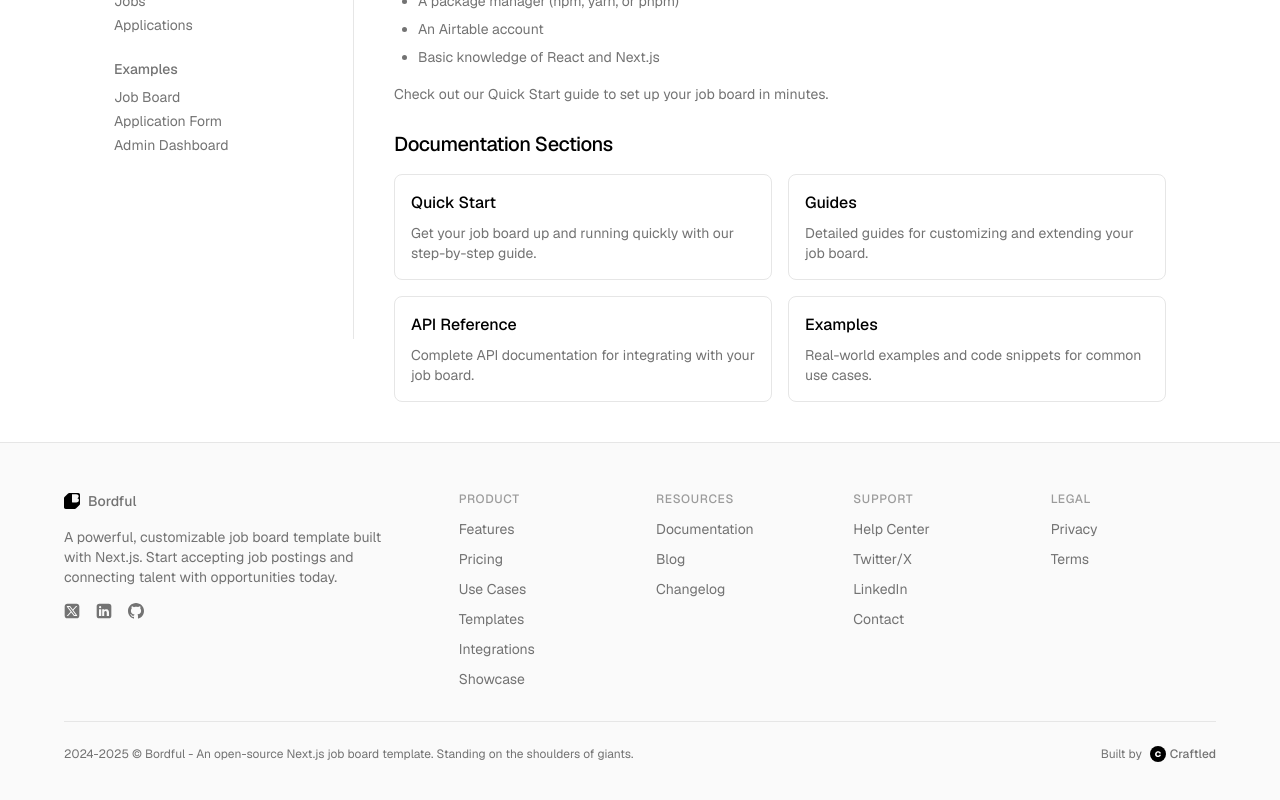
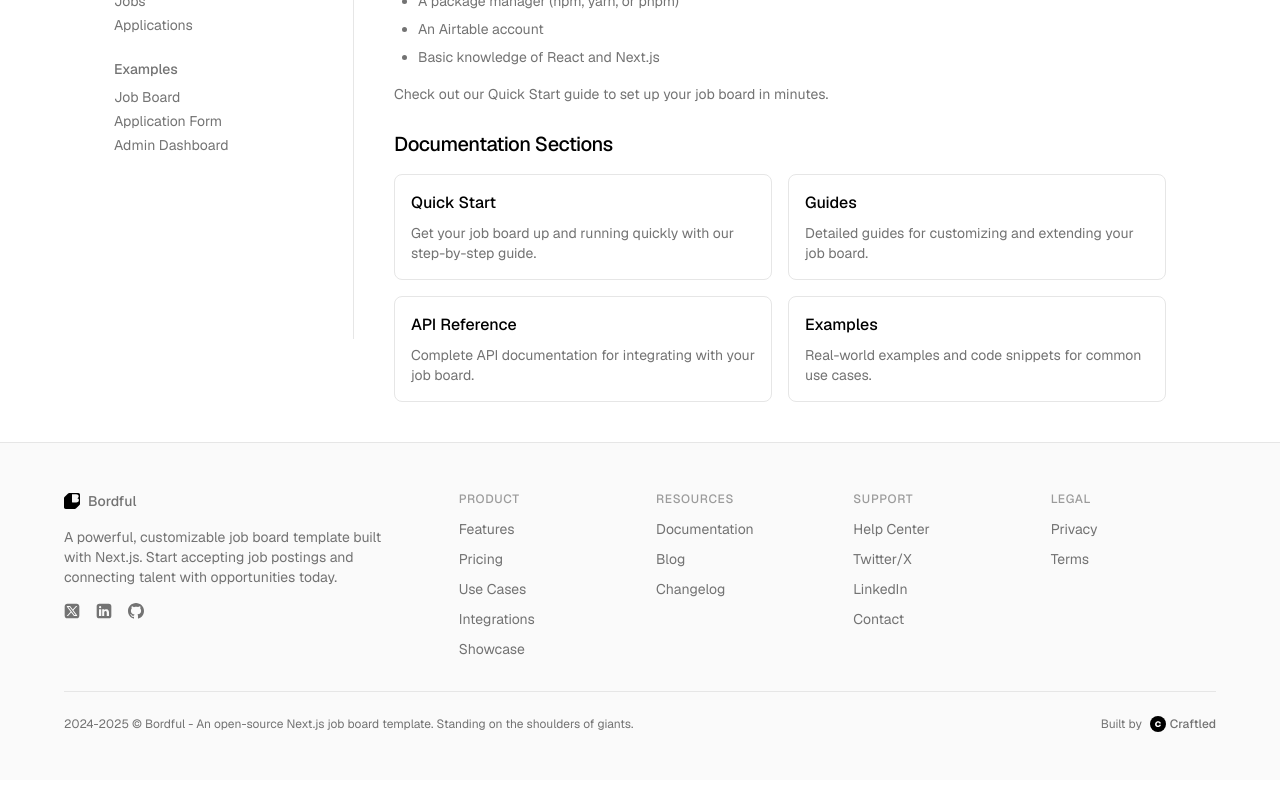
Before and after one commit to craftyme/bordful-marketing, a Next.js app: page /docs in a window 1280 px wide. Shown: the part 461-1261 px from the top of the page. Built offline with nearby package versions, Linux system fonts and the light colour scheme.

Commit message:
Update site-footer.tsx

```diff
--- a/components/site-footer.tsx
+++ b/components/site-footer.tsx
@@ -22,7 +22,6 @@ const footerSections: FooterSection[] = [
       { href: "#features", label: "Features" },
       { href: "#pricing", label: "Pricing" },
       { href: "#use-cases", label: "Use Cases" },
-      { href: "#templates", label: "Templates" },
       { href: "#integrations", label: "Integrations" },
       { href: "#showcase", label: "Showcase" },
     ],
```
